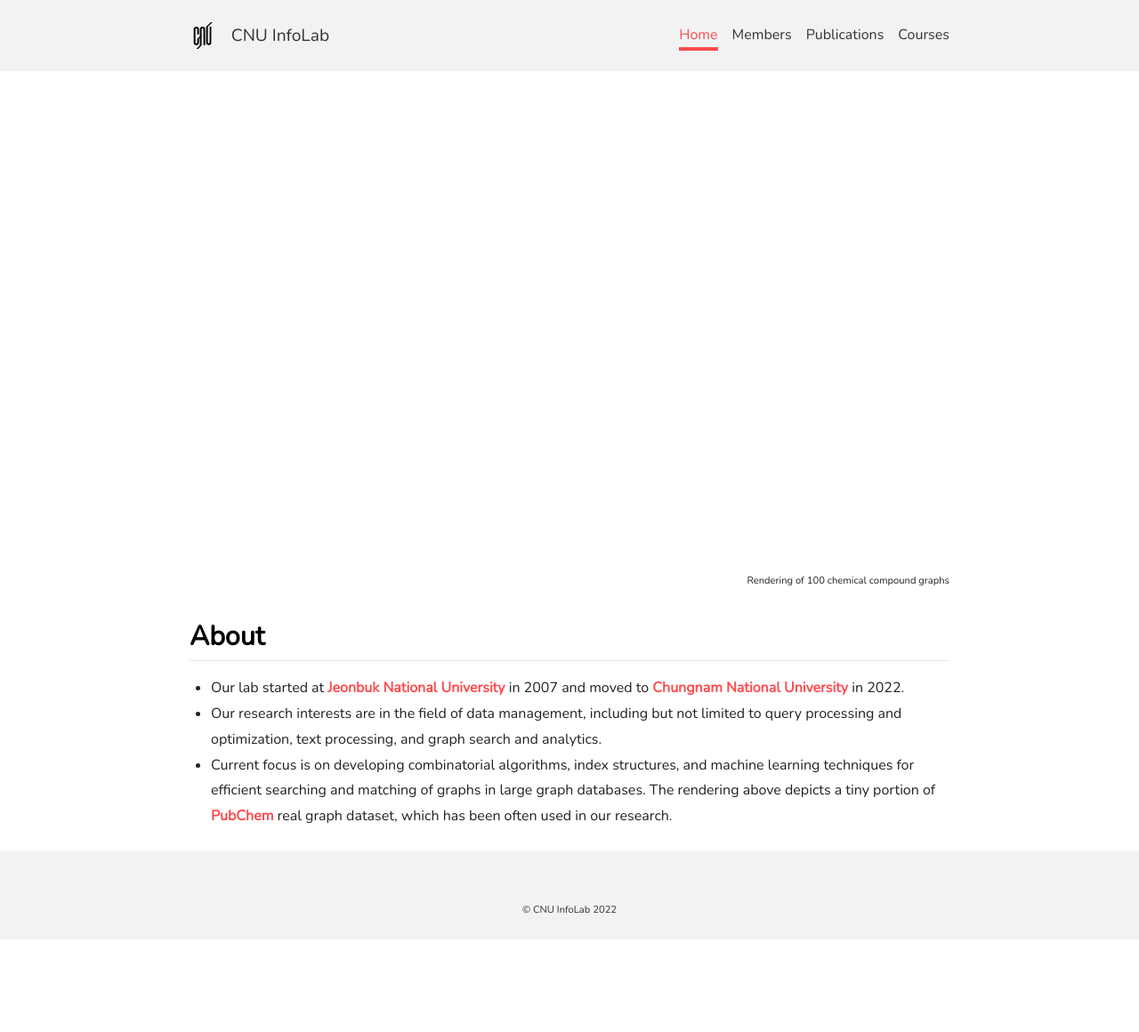
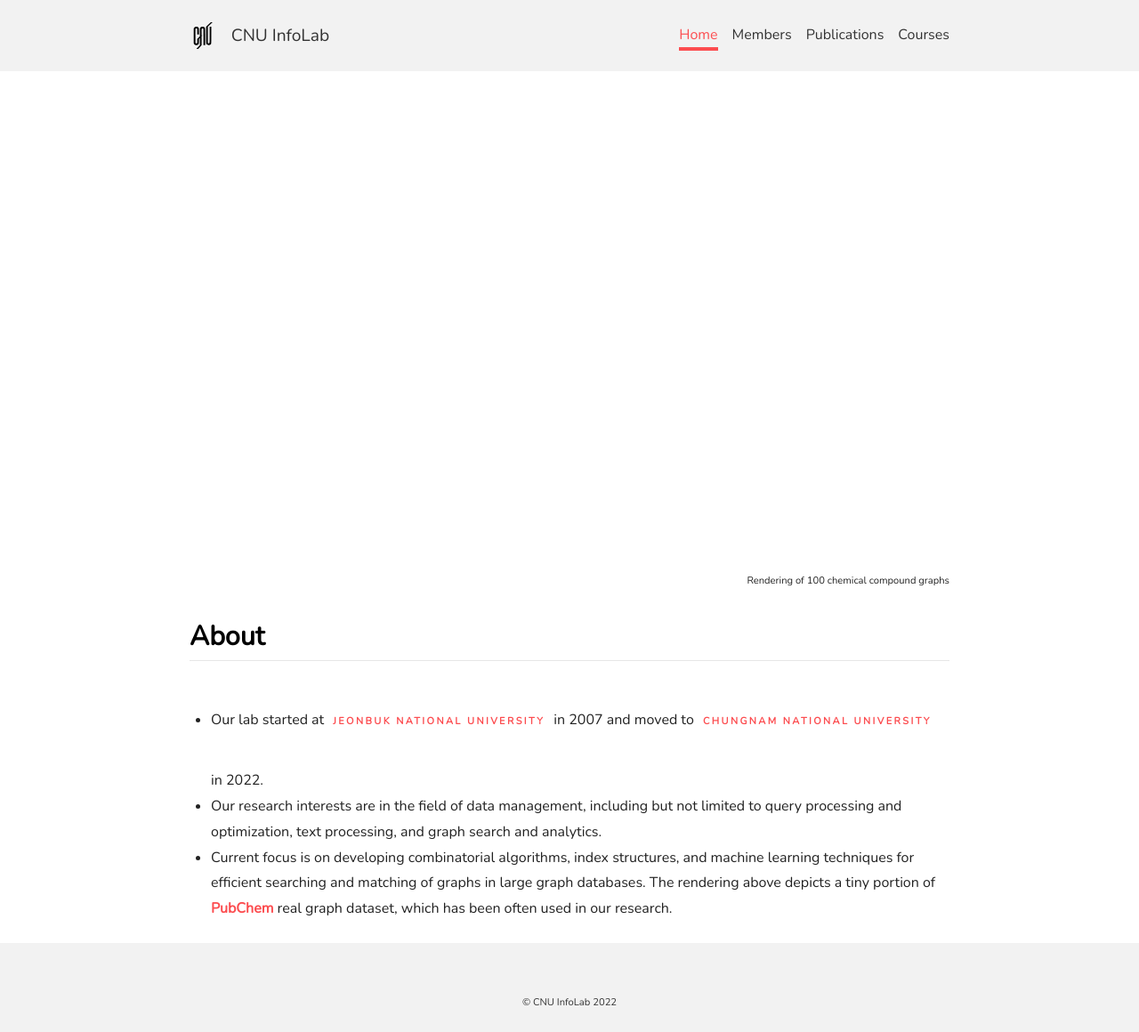
Before and after one commit to cnu-infolab/cnu-infolab.github.io, a Jekyll site: the page built from index.md, in a window 1280 px wide. Shown: the whole page at 89% size. Built offline with Jekyll 4.4.1, drawn with Linux system fonts in a browser that asks for light colours; nearby versions of some CDN libraries; a script that is not in the unit is left out; before the commit the page ends 1056 px from its top, so only the background shows below that.

Commit message:
Update index.md

```diff
--- a/index.md
+++ b/index.md
@@ -14,6 +14,6 @@ Rendering of 100 chemical compound graphs
 
 ## About
 
-- Our lab started at <a href="https://www.jbnu.ac.kr">Jeonbuk National University</a> in 2007 and moved to <a href="https://www.cnu.ac.kr">Chungnam National University</a> in 2022.
+- Our lab started at <a class="navbar-link" href="https://www.jbnu.ac.kr">Jeonbuk National University</a> in 2007 and moved to <a class="navbar-link" href="https://www.cnu.ac.kr">Chungnam National University</a> in 2022.
 - Our research interests are in the field of data management, including but not limited to query processing and optimization, text processing, and graph search and analytics.
 - Current focus is on developing combinatorial algorithms, index structures, and machine learning techniques for efficient searching and matching of graphs in large graph databases. The rendering above depicts a tiny portion of <a href="https://pubchem.ncbi.nlm.nih.gov">PubChem</a> real graph dataset, which has been often used in our research.
```
